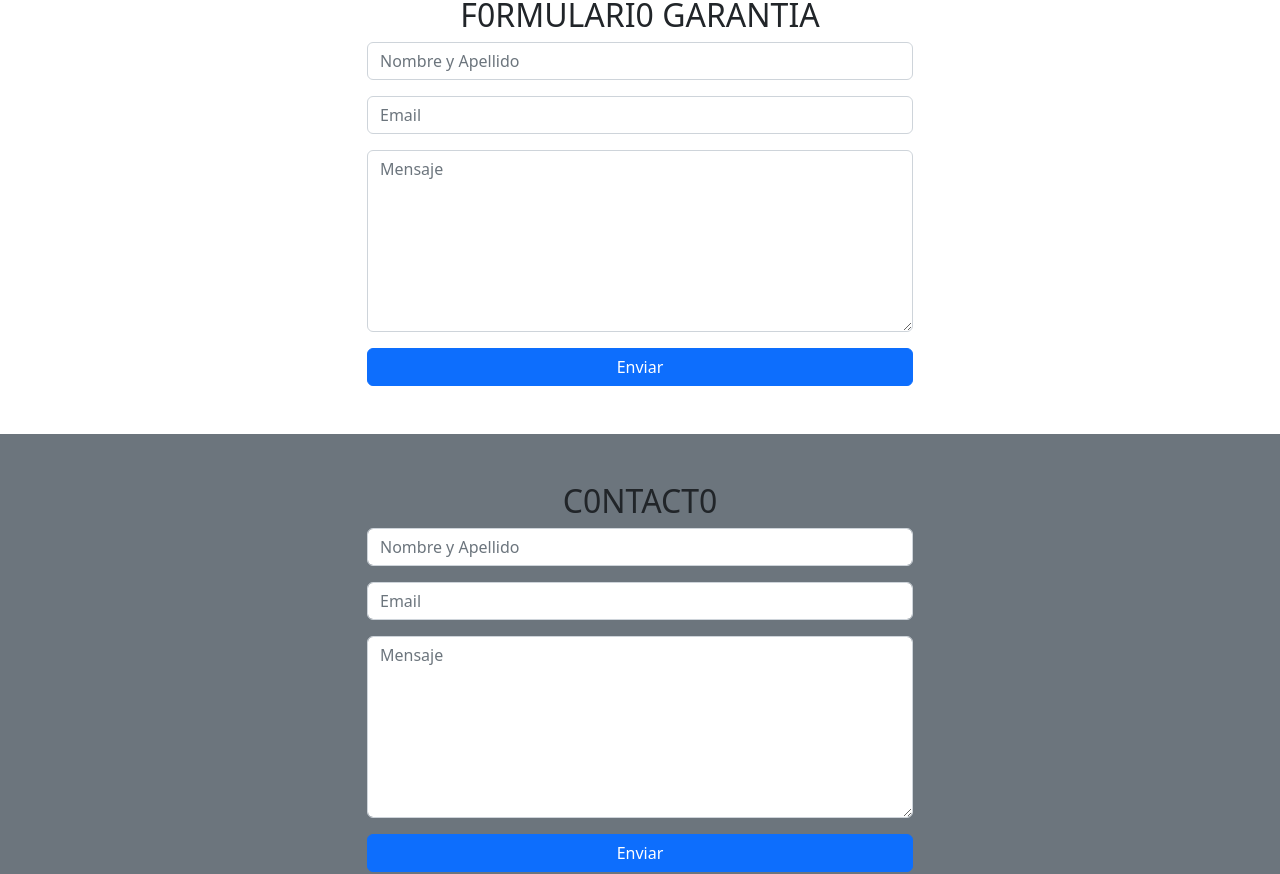
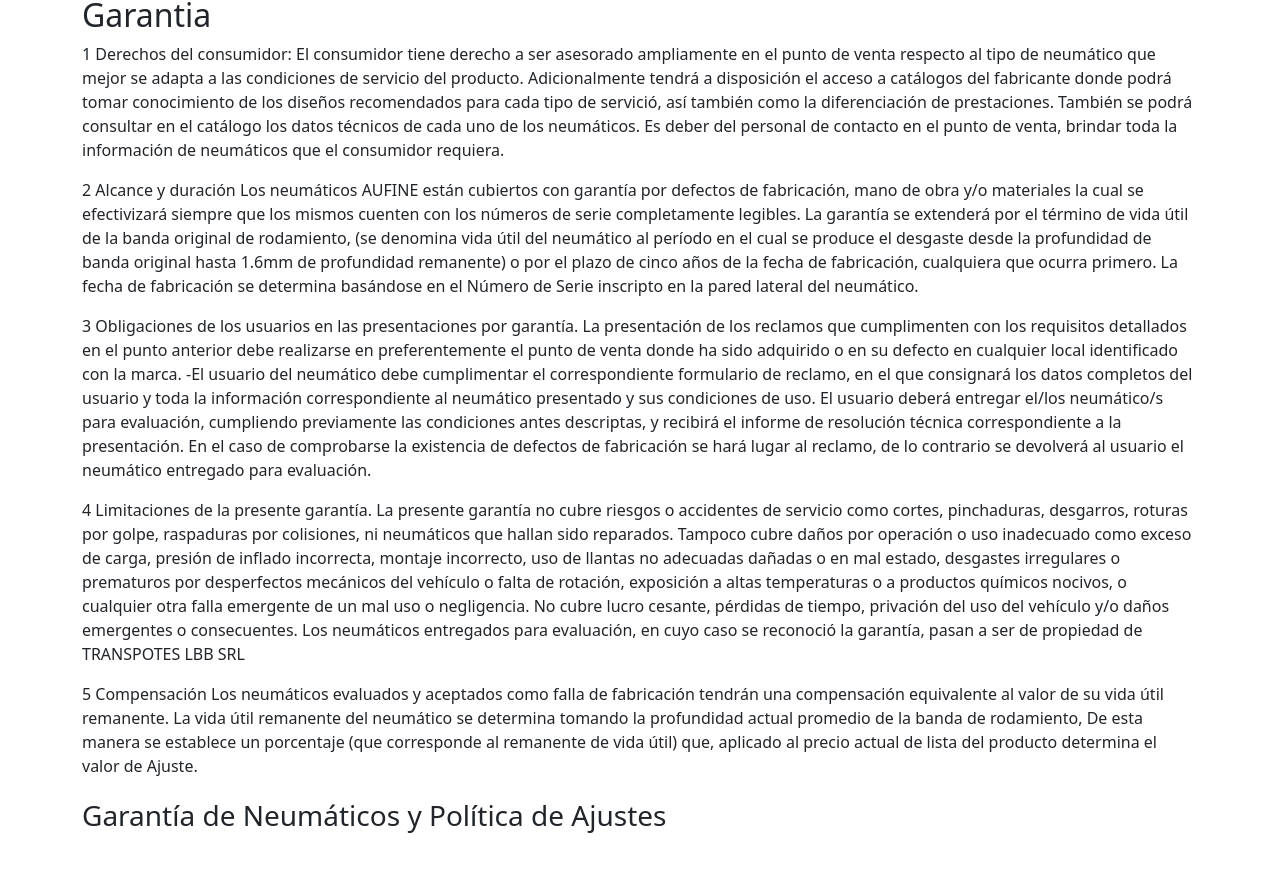
Before and after one commit to gabyreload1983/aufine-react, a React (Create React App) app: page / in a window 1280 px wide. Shown: the part 8828-9702 px from the top of the page. Built offline with nearby package versions, Linux system fonts and the light colour scheme.

Commit message:
WarrantyDetail component

```diff
--- a/src/App.js
+++ b/src/App.js
@@ -6,7 +6,7 @@ import NavBar from "./components/NavBar";
 import Recommendations from "./components/Recommendations";
 import Technology from "./components/Technology";
 import TireList from "./components/TireList";
-import Warranty from "./components/Warranty";
+import WarrantyDetail from "./components/WarrantyDetail";
 import Whatsapp from "./components/Whatsapp";
 
 function App() {
@@ -18,7 +18,7 @@ function App() {
       <Technology />
       <TireList />
       <Recommendations />
-      <Warranty />
+      <WarrantyDetail />
       <Contact />
       <Whatsapp />
     </>
--- /dev/null
+++ b/src/components/WarrantyDetail.jsx
@@ -0,0 +1,83 @@
+import React from "react";
+import { Col, Container, Row } from "react-bootstrap";
+
+function WarrantyDetail() {
+  return (
+    <Container className="py-5" id="warranty">
+      <Row>
+        <Col>
+          <h2>Garantia</h2>
+          <p>
+            1 Derechos del consumidor: El consumidor tiene derecho a ser
+            asesorado ampliamente en el punto de venta respecto al tipo de
+            neumático que mejor se adapta a las condiciones de servicio del
+            producto. Adicionalmente tendrá a disposición el acceso a catálogos
+            del fabricante donde podrá tomar conocimiento de los diseños
+            recomendados para cada tipo de servició, así también como la
+            diferenciación de prestaciones. También se podrá consultar en el
+            catálogo los datos técnicos de cada uno de los neumáticos. Es deber
+            del personal de contacto en el punto de venta, brindar toda la
+            información de neumáticos que el consumidor requiera.
+          </p>
+          <p>
+            2 Alcance y duración Los neumáticos AUFINE están cubiertos con
+            garantía por defectos de fabricación, mano de obra y/o materiales la
+            cual se efectivizará siempre que los mismos cuenten con los números
+            de serie completamente legibles. La garantía se extenderá por el
+            término de vida útil de la banda original de rodamiento, (se
+            denomina vida útil del neumático al período en el cual se produce el
+            desgaste desde la profundidad de banda original hasta 1.6mm de
+            profundidad remanente) o por el plazo de cinco años de la fecha de
+            fabricación, cualquiera que ocurra primero. La fecha de fabricación
+            se determina basándose en el Número de Serie inscripto en la pared
+            lateral del neumático.
+          </p>
+          <p>
+            3 Obligaciones de los usuarios en las presentaciones por garantía.
+            La presentación de los reclamos que cumplimenten con los requisitos
+            detallados en el punto anterior debe realizarse en preferentemente
+            el punto de venta donde ha sido adquirido o en su defecto en
+            cualquier local identificado con la marca. -El usuario del neumático
+            debe cumplimentar el correspondiente formulario de reclamo, en el
+            que consignará los datos completos del usuario y toda la información
+            correspondiente al neumático presentado y sus condiciones de uso. El
+            usuario deberá entregar el/los neumático/s para evaluación,
+            cumpliendo previamente las condiciones antes descriptas, y recibirá
+            el informe de resolución técnica correspondiente a la presentación.
+            En el caso de comprobarse la existencia de defectos de fabricación
+            se hará lugar al reclamo, de lo contrario se devolverá al usuario el
+            neumático entregado para evaluación.
+          </p>
+          <p>
+            4 Limitaciones de la presente garantía. La presente garantía no
+            cubre riesgos o accidentes de servicio como cortes, pinchaduras,
+            desgarros, roturas por golpe, raspaduras por colisiones, ni
+            neumáticos que hallan sido reparados. Tampoco cubre daños por
+            operación o uso inadecuado como exceso de carga, presión de inflado
+            incorrecta, montaje incorrecto, uso de llantas no adecuadas dañadas
+            o en mal estado, desgastes irregulares o prematuros por desperfectos
+            mecánicos del vehículo o falta de rotación, exposición a altas
+            temperaturas o a productos químicos nocivos, o cualquier otra falla
+            emergente de un mal uso o negligencia. No cubre lucro cesante,
+            pérdidas de tiempo, privación del uso del vehículo y/o daños
+            emergentes o consecuentes. Los neumáticos entregados para
+            evaluación, en cuyo caso se reconoció la garantía, pasan a ser de
+            propiedad de TRANSPOTES LBB SRL
+          </p>
+          <p>
+            5 Compensación Los neumáticos evaluados y aceptados como falla de
+            fabricación tendrán una compensación equivalente al valor de su vida
+            útil remanente. La vida útil remanente del neumático se determina
+            tomando la profundidad actual promedio de la banda de rodamiento, De
+            esta manera se establece un porcentaje (que corresponde al remanente
+            de vida útil) que, aplicado al precio actual de lista del producto
+            determina el valor de Ajuste.
+          </p>
+          <p className="fs-3">Garantía de Neumáticos y Política de Ajustes</p>
+        </Col>
+      </Row>
+    </Container>
+  );
+}
+
+export default WarrantyDetail;
```
